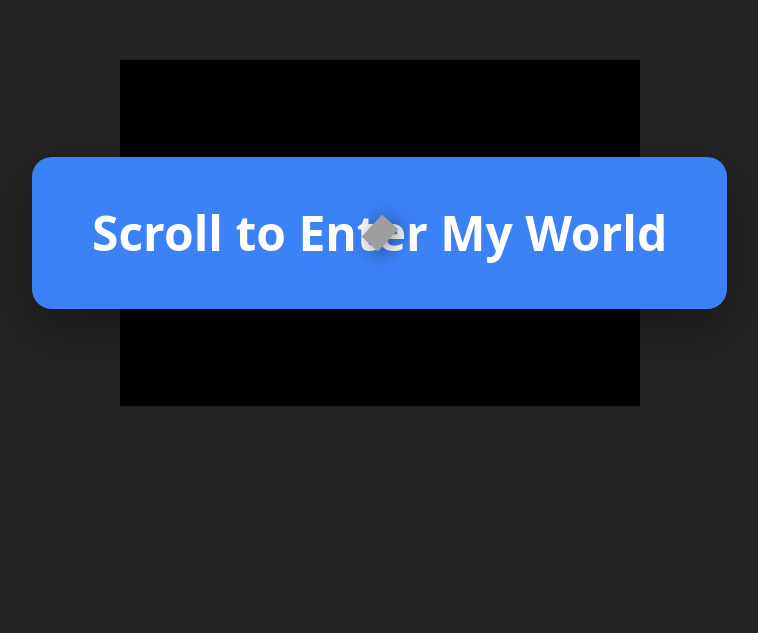
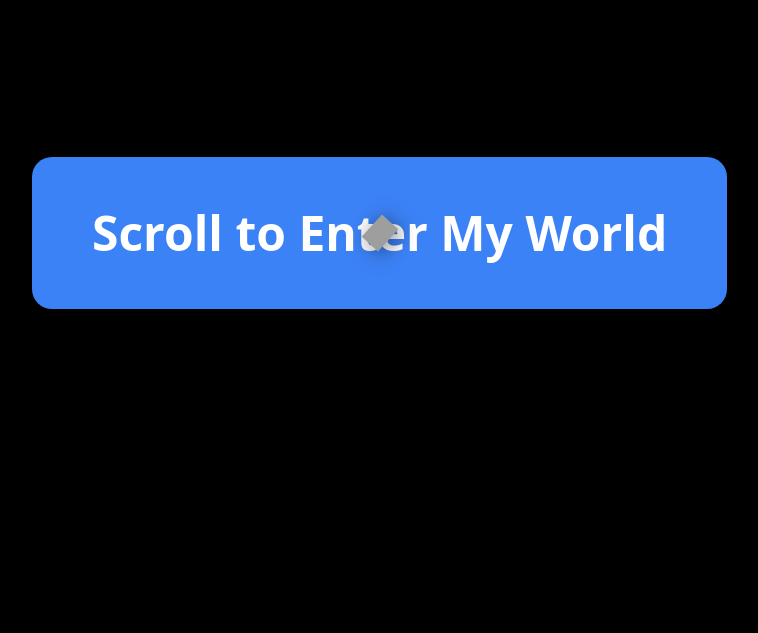
Before and after one commit to smrutishreenaik/Portfolio2, a React (Vite) app in the folder my-app/: page / in a window 1280 px wide. Shown: the part 167-800 px from the top of the page, without its empty margins (260-1018 px from the left). Built offline with nearby package versions, Linux system fonts and the light colour scheme; grey boxes are pictures that could not be loaded.

Commit message:
added black background

```diff
--- a/my-app/src/index.css
+++ b/my-app/src/index.css
@@ -5,6 +5,7 @@ html {
   width: 100%;
   height: 100%;
   overflow: hidden; /* This kills the outer scrollbar */
+  background-color: #000000;
 }
 
 :root {
@@ -15,9 +16,9 @@ html {
   width: 100%;
   height: 100%;
 
-  color-scheme: light dark;
+  color-scheme: dark;
   color: rgba(255, 255, 255, 0.87);
-  background-color: #242424;
+  background-color: #000000;
 
   font-synthesis: none;
   text-rendering: optimizeLegibility;
```
